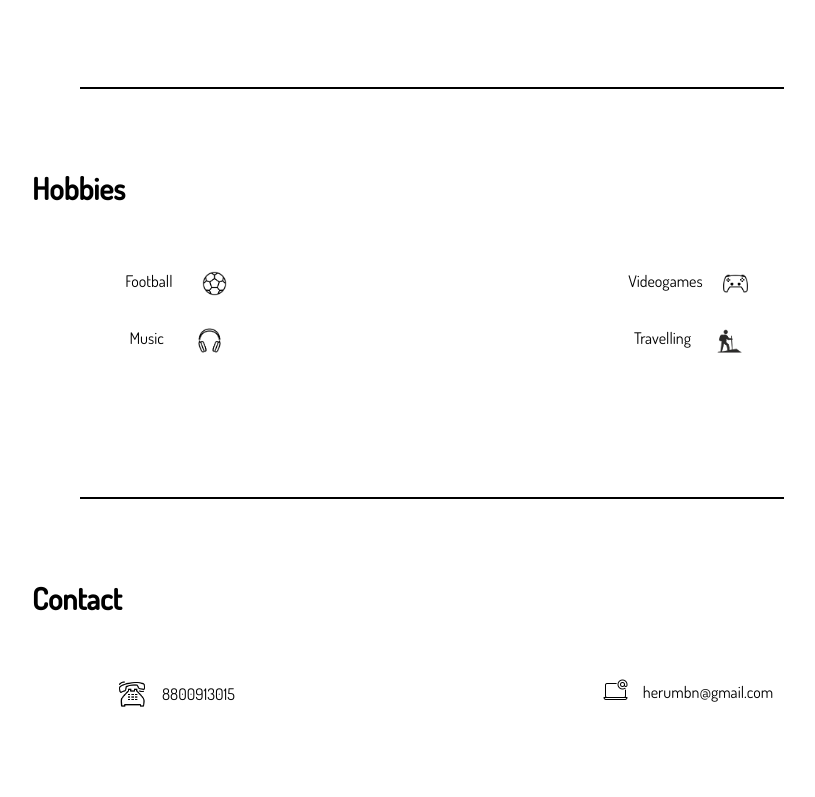
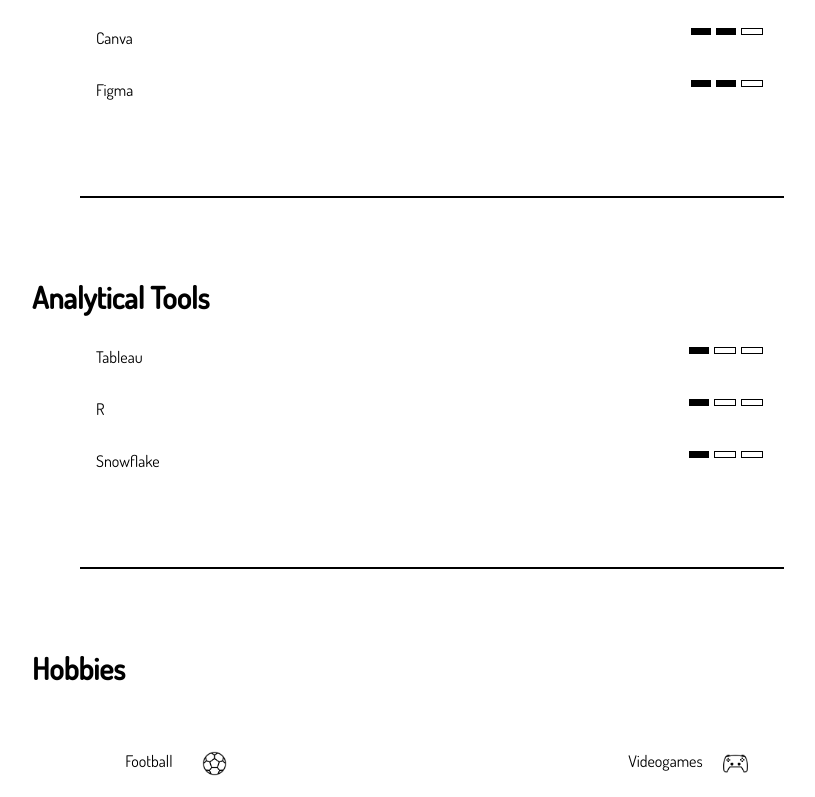
Before and after one commit to HerumbNagpal/Portfolio, a React (Create React App) app: page /#/resume in a window 1280 px wide. Shown: the part 2857-3654 px from the top of the page, without its empty margins (208-1023 px from the left). Built offline with nearby package versions, Linux system fonts and the light colour scheme; a web font is replaced by a local one.

Commit message:
new career path

```diff
--- a/src/App.js
+++ b/src/App.js
@@ -8,7 +8,7 @@
   const el = useRef(null);
   useEffect(() => {
     const typed = new Typed(el.current, {
-      strings: ["Developer","Athlete", "Designer"],
+      strings: ["Developer","Athlete", "Designer","Analyst"],
       startDelay: 150,
       typeSpeed: 150,
       backDelay: 150,
--- a/src/components/Skills.js
+++ b/src/components/Skills.js
@@ -29,6 +29,10 @@
         <div className="exp">
           <h3 className='xHeading' >Practical Experience</h3>
           <br />
+
+          <p className='xCompany' > Data Analyst • Full-time •  ZS (May'24 - Present)</p>
+          <p className='xSummary' > Working with Consaltants and Associate Consultants and other analysts to clean and interpret data of Pfizer to help them grow in the pharmaceutical industry (Rare Diseases and Oncology). </p>
+
 
           <p className='xCompany' > Software Engineer • Full-time •  Venuelook (October'23 - December'23)</p>
           <p className='xSummary' > Worked with senior developers and designers to redesign the company website <a style={{ color: 'inherit', fontWeight : '600' ,textDecoration: 'inherit' }} href="https://www.venuelook.com/"  target='_blank' rel='noreferrer'> (Venuelook) </a> . Simultaneously transformed the website from a PHP-based platform into a modern and responsive web application powered by ReactJS. </p>
@@ -166,6 +170,39 @@
           <div className="line"></div>
         </div>
 
+
+        <div className="techskills">
+
+          <h3 className='tHeading' style={{ paddingBottom: 15 }} >Analytical Tools</h3>
+
+          <div className="skillx">
+            <p className='tSkill'> Tableau </p>
+            <div className='knowledge'>
+              <div className="levelB"></div>
+              <div className="levelW"></div>
+              <div className="levelW"></div>
+            </div>
+          </div>
+          <div className="skillx">
+            <p className='tSkill'> R </p>
+            <div className='knowledge'>
+              <div className="levelB"></div>
+              <div className="levelW"></div>
+              <div className="levelW"></div>
+            </div>
+          </div>
+          <div className="skillx">
+            <p className='tSkill'> Snowflake </p>
+            <div className='knowledge'>
+              <div className="levelB"></div>
+              <div className="levelW"></div>
+              <div className="levelW"></div>
+            </div>
+          </div>
+
+          <div className="line"></div>
+        </div>
+
         <div className="hobbies">
           <h3 className='hHeading' >Hobbies</h3>
           <div className='hobbyContainer' >
@@ -194,7 +231,7 @@
           <div className='contactContainer' >
             <div className='cInfo' >
               <img src={phone} height="30px" alt="cell" />
-              <a href="tel:8800913015" style={{ color: 'inherit', textDecoration: 'inherit', paddingLeft: "15px" }}  >  8800913015</a>
+              <a href="tel:+91 8800913015" style={{ color: 'inherit', textDecoration: 'inherit', paddingLeft: "15px" }}  >  +91 8800913015</a>
             </div>
             <div className='cInfo' >
               <img src={mail} height="25px" alt="cell" />
```
